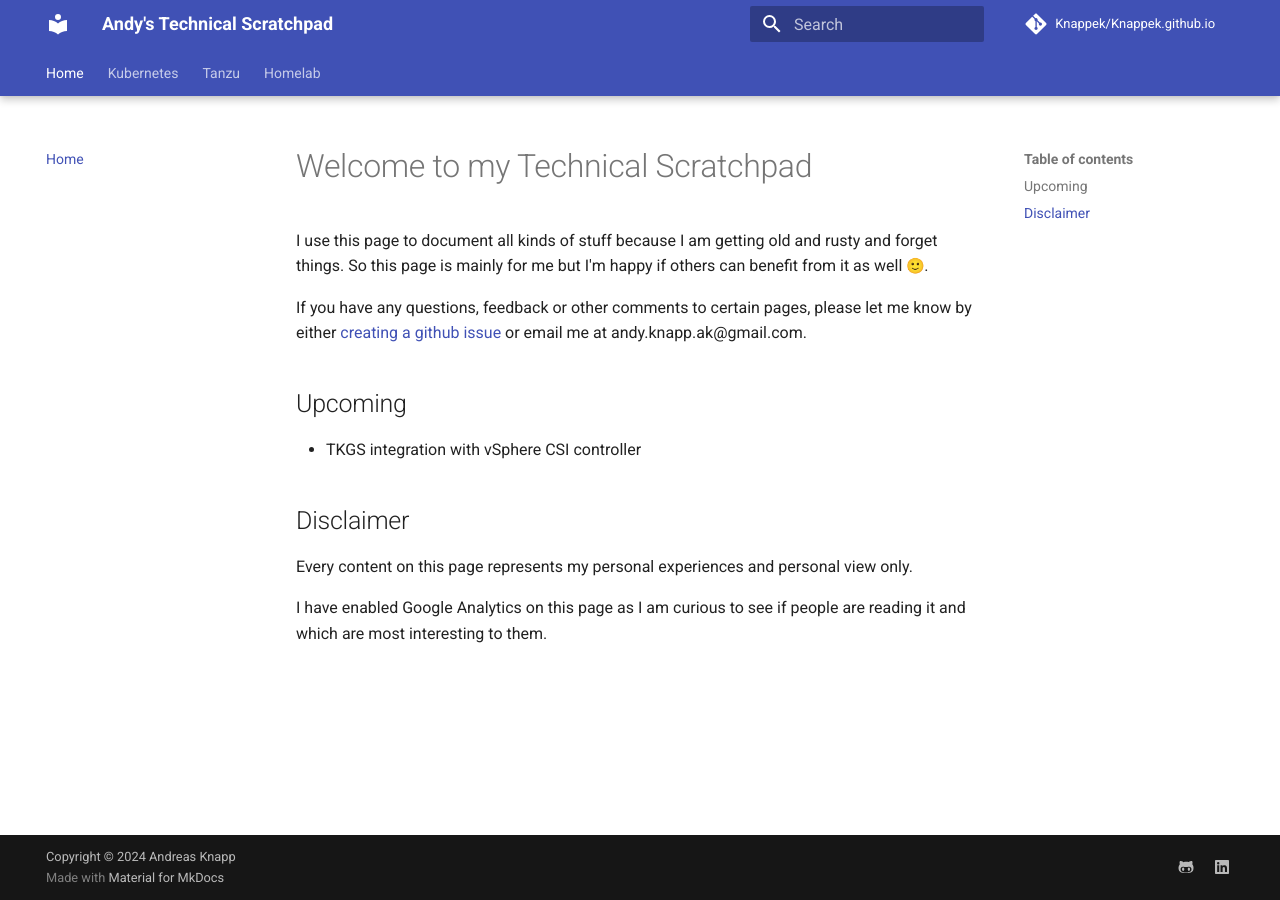
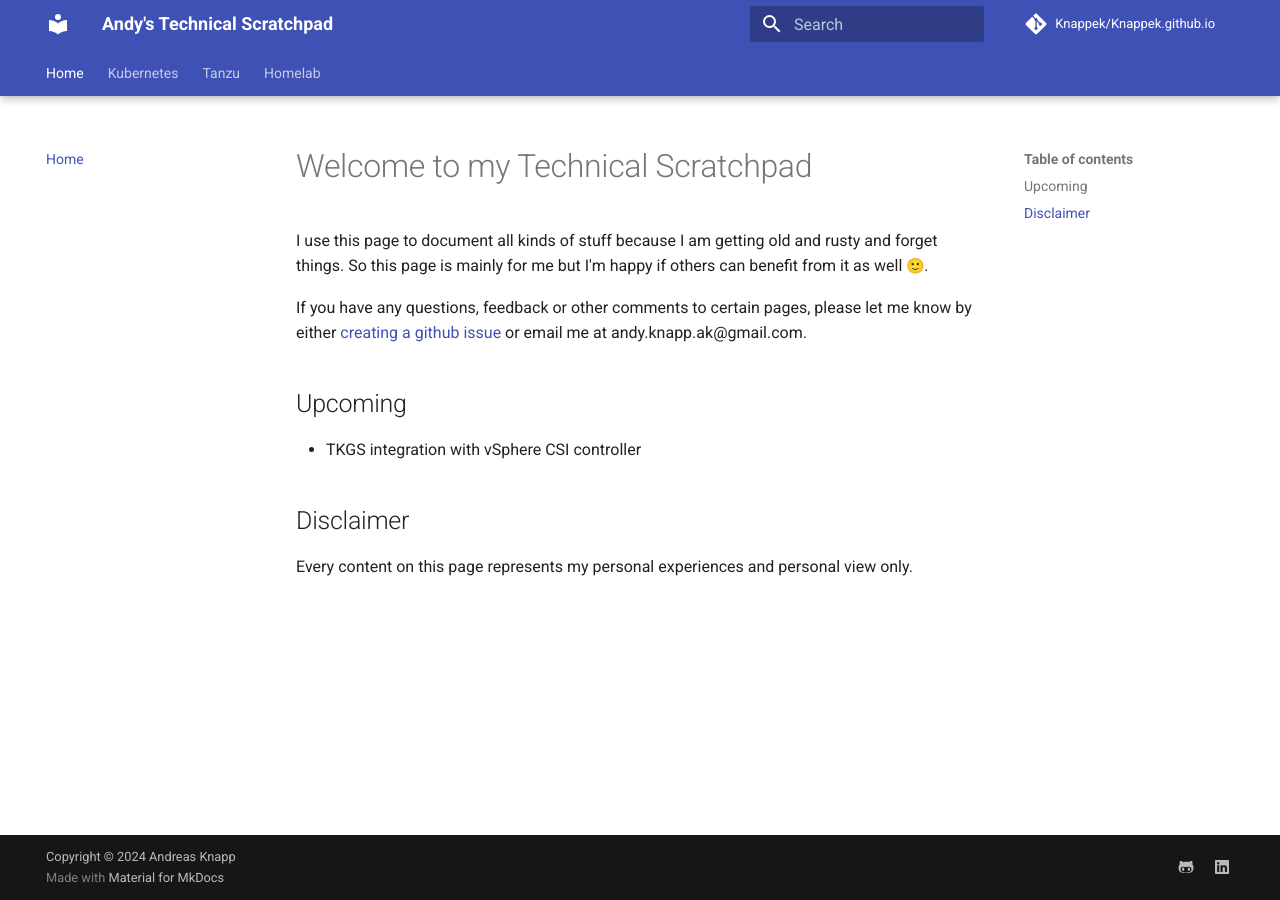
Before and after one commit to Knappek/Knappek.github.io, an MkDocs documentation site: the page built from docs/index.md, in a window 1280 px wide. Built offline with MkDocs 1.6.1 and Material for MkDocs 9.7.7, drawn with Linux system fonts in a browser that asks for light colours; emoji names are drawn with the system emoji font; comment, search, counter and statistics services are not loaded; part of the change alters nothing that is shown.

```diff
--- a/docs/index.md
+++ b/docs/index.md
@@ -12,5 +12,3 @@ If you have any questions, feedback or other comments to certain pages, please l
 ## Disclaimer
 
 Every content on this page represents my personal experiences and personal view only.
-
-I have enabled Google Analytics on this page as I am curious to see if people are reading it and which are most interesting to them.
--- a/mkdocs.yml
+++ b/mkdocs.yml
@@ -39,6 +39,13 @@ theme:
   language: 'en'
 
 extra:
+  consent:
+    title: Cookie consent
+    description: >-
+      We use cookies to recognize your repeated visits and preferences, as well
+      as to measure the effectiveness of our documentation and whether users
+      find what they're searching for. With your consent, you're helping us to
+      make our documentation better.
   analytics:
     provider: google
     property: G-316X19FZ6G
```
